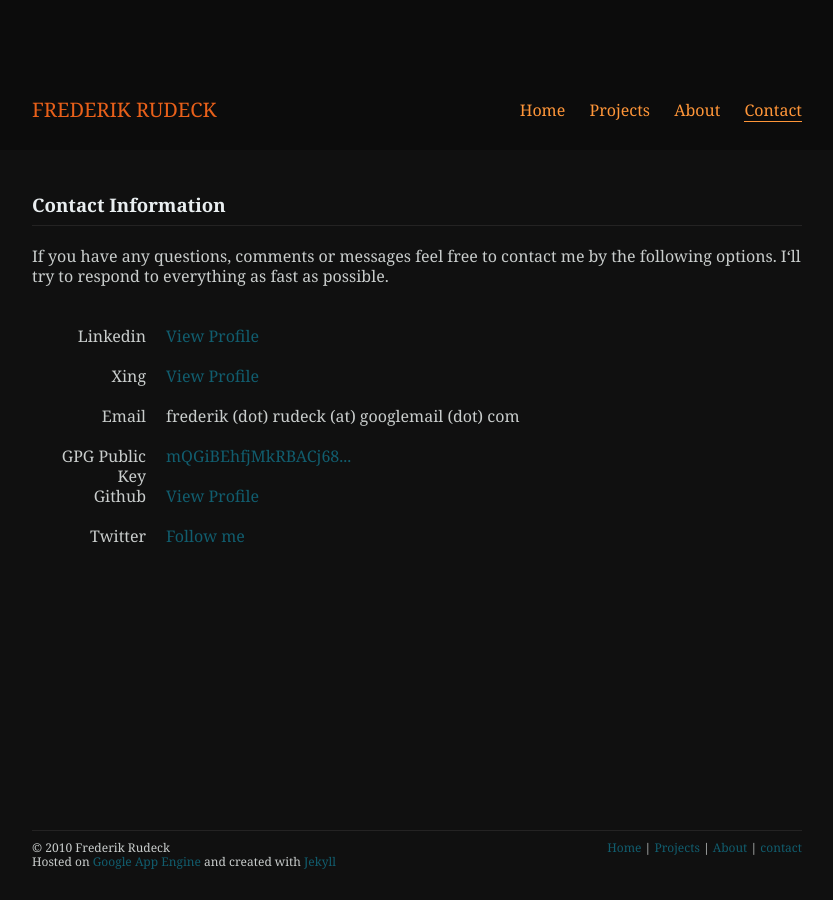
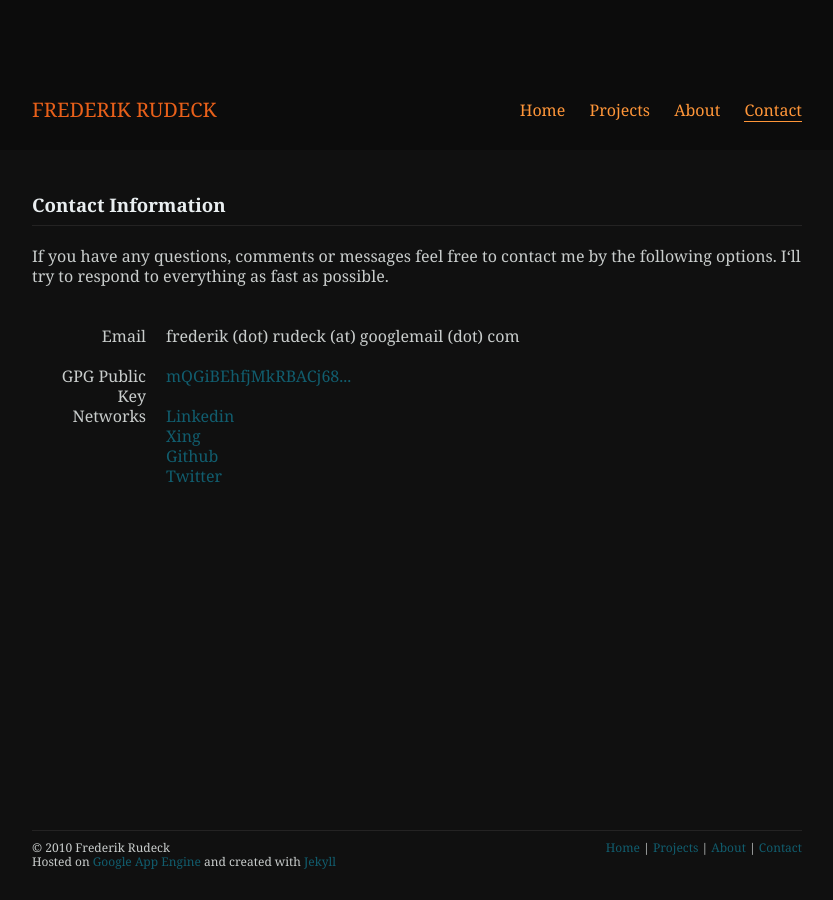
Before and after one commit to polym0rph/polym0rph.github.com, a Jekyll site: the page built from contact.html, in a window 1280 px wide. Shown: the whole page, without its empty margins (223-1056 px from the left). Built offline with Jekyll 4.4.1, drawn with Linux system fonts in a browser that asks for light colours; Markdown is read by kramdown in place of the engine named in the settings.

Commit message:
Fixed a small spelling bug and finalized the about and contact page.

```diff
--- a/_layouts/default.html
+++ b/_layouts/default.html
@@ -59,7 +59,7 @@
 			</span>
 		</div>
 		<div id="footer_contact">
-			<a href="/">Home</a> | <a href="/projects">Projects</a> | <a href="/about">About</a> | <a href="/contact/">contact </a>
+			<a href="/">Home</a> | <a href="/projects">Projects</a> | <a href="/about">About</a> | <a href="/contact/">Contact </a>
 		</div>
 	</div>
 </div>
--- a/about.html
+++ b/about.html
@@ -7,6 +7,6 @@
 <h3>About Me</h3>
 <p>My name is Frederik Rudeck and I‘m a master student at the <a href="http://www.hpi.uni-potsdam.de/">Hasso-Plattner-Institute</a> where I study IT-Systems Engineering. In 2007 I finished my Bachelor of Science in IT-Systems Engineering at the Hasso Plattner Institute. During my study I did an internship at <a href="http://www.sap.com/canada/">SAP Canada</a> in Montreal.</p>
 
-<p>I‘m currently writing my master thesis and looking for work as an full time employee or intern. If you think that I can help you feel free to <a href="/contact/">contact me</a> and I can provide you with more detailed information about myself. I‘m mainly working with C, C++ and C# right now but have experience with Ruby, Python, Flex and Javascript as well. Have a look at my <a href="/projects/">recent projects</a> or at my <a href="https://github.com/polym0rph">github page</a> to see what I am doing.<p>
+<p>I‘m currently writing my master thesis and looking for work as an full time employee or intern. If you think that I can help you feel free to <a href="/contact/">contact me</a> and I can provide you with more detailed information about myself or visit <a href="/about">my linkedin profile</a> for my public résumé.</p>
 
-<p>Please visit <a href="/about">my linkedin profile</a> for my public résumé.</p>
+<p>I‘m mainly working with C, C++ and C# right now but have experience with Ruby, Python, Flex and Javascript as well. Have a look at my <a href="/projects/">recent projects</a> or at my <a href="https://github.com/polym0rph">github page</a> to see what I am doing.<p>
--- a/contact.html
+++ b/contact.html
@@ -8,18 +8,17 @@
 <p>If you have any questions, comments or messages feel free to contact me by the following options. I‘ll try to respond to everything as fast as possible.</p>
 
 <div id="contact_options_list">
-	<div class="contact_option_name">Linkedin</div>
-	<div class="contact_option_content"><a href="http://www.linkedin.com/">View Profile</a></div>
-	<div class="contact_option_name">Xing</div>
-	<div class="contact_option_content"><a href="https://www.xing.com/">View Profile</a></div>
 	<div class="contact_option_name">Email</div>
 	<div class="contact_option_content">frederik (dot) rudeck (at) googlemail (dot) com</div>
 	<div class="contact_option_name">GPG Public Key</div>
 	<div class="contact_option_content">
 		<a href="http://pgpkeys.pca.dfn.de/pks/lookup?op=get&search=0x69620F5FF254877F">mQGiBEhfjMkRBACj68...</a>
 	</div>
-	<div class="contact_option_name">Github</div>
-	<div class="contact_option_content"><a href="https://github.com/polym0rph">View Profile</a></div>
-	<div class="contact_option_name">Twitter</div>
-	<div class="contact_option_content"><a href="http://www.twitter.com/polym0rph">Follow me</a></div>
+	<div class="contact_option_name">Networks</div>
+	<div class="contact_option_content">
+		<a href="http://www.linkedin.com/">Linkedin</a><br/>
+		<a href="https://www.xing.com/">Xing</a><br/>
+		<a href="https://github.com/polym0rph">Github</a><br/>
+		<a href="http://www.twitter.com/polym0rph">Twitter</a>
+	</div>
 </div>
```
